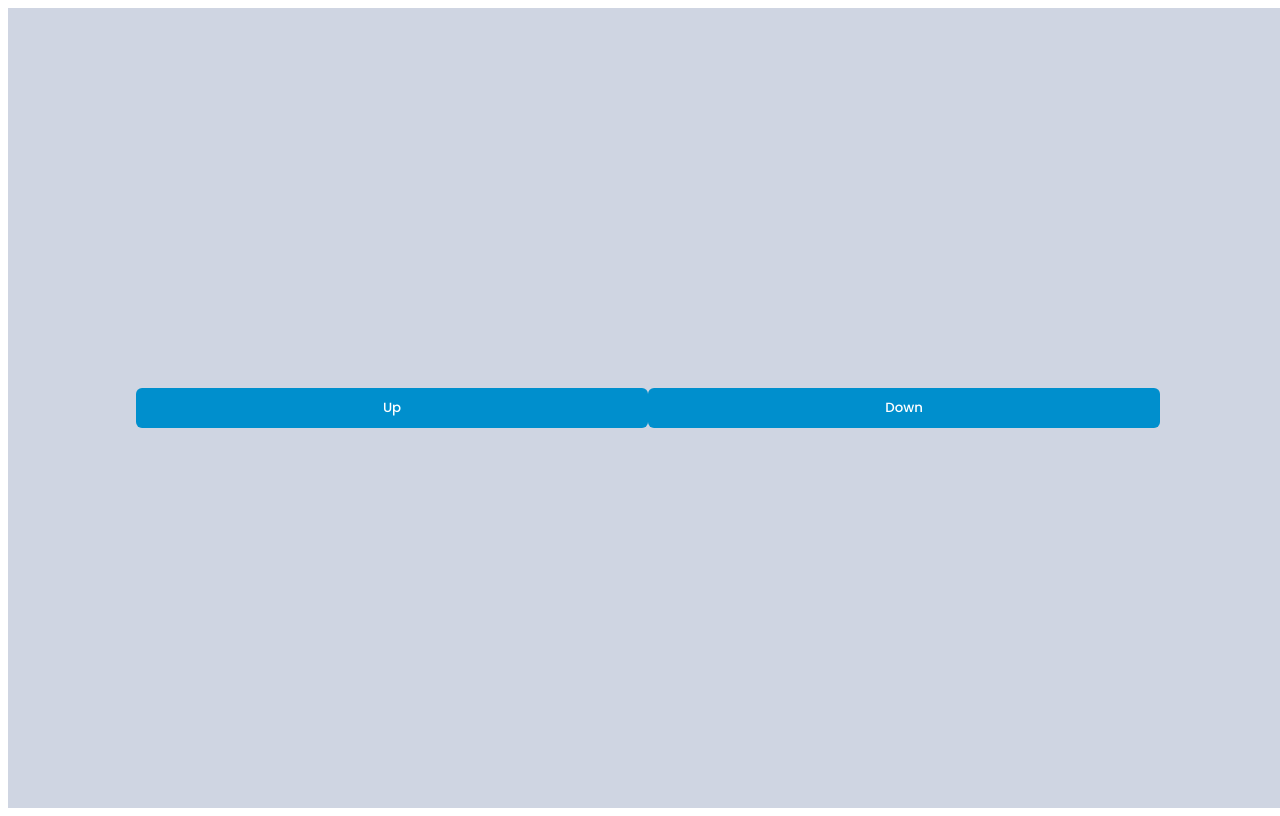
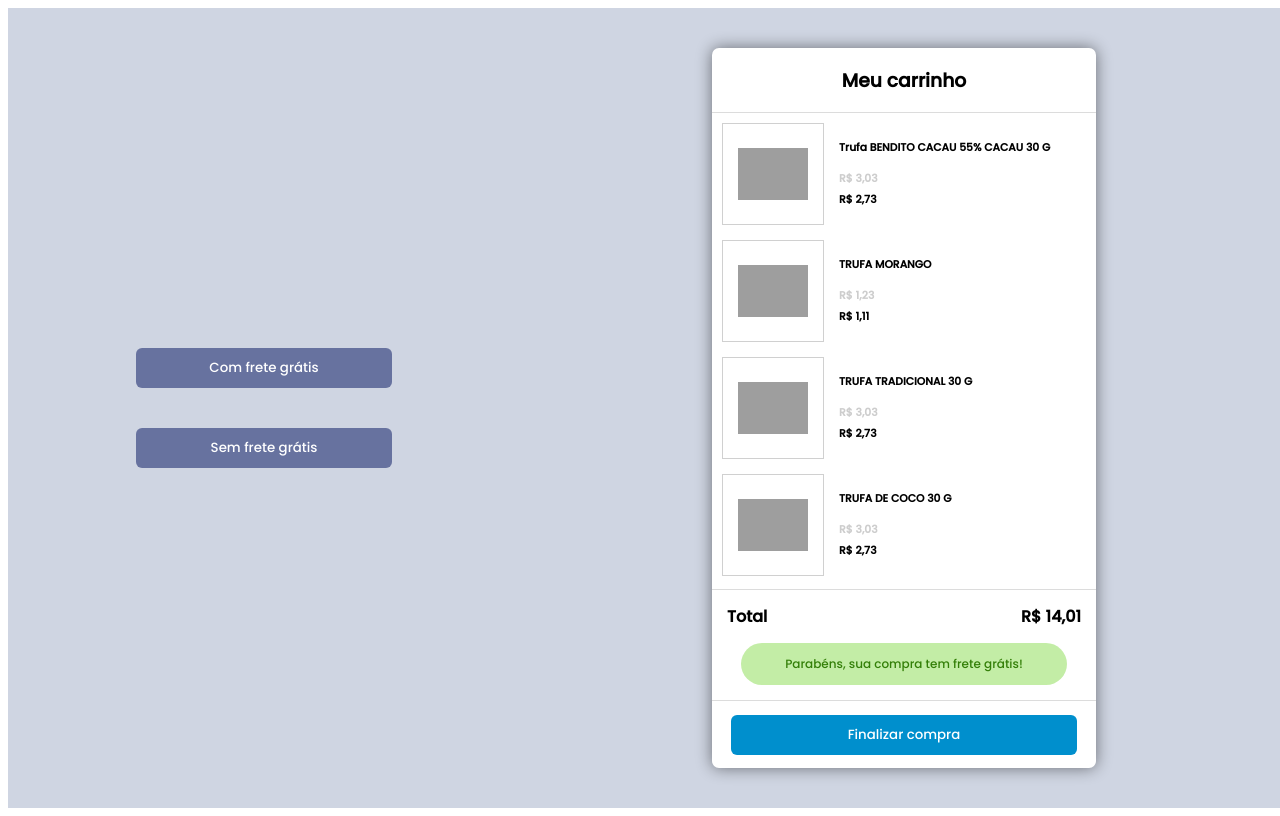
Before and after one commit to CamilaDamasio/shopping_cart, a React (Create React App) app: page / in a window 1280 px wide. Built offline with nearby package versions, Linux system fonts and the light colour scheme; grey boxes are pictures that could not be loaded; the HTML template or start-up script is replaced by a standard one.

Commit message:
update deploy

```diff
--- a/src/components/DataDownList.js
+++ b/src/components/DataDownList.js
@@ -42,7 +42,7 @@ function DataDownList(props) {
         <h4 className="total-txt">{`R$ ${convertNumber(sum, '0,00')}`}</h4>
       </div>
       <div className="cart-btn">
-      <button className="btn">Finalizar compra</button>
+      <button className="btn-list">Finalizar compra</button>
       </div>
     </div>
   );
--- a/src/components/DataUpList.js
+++ b/src/components/DataUpList.js
@@ -44,7 +44,7 @@ function DataUpList(props) {
         <p>Parabéns, sua compra tem frete grátis!</p>
       </div>
       <div className="cart-btn">
-      <button className="btn">Finalizar compra</button>
+      <button className="btn-list">Finalizar compra</button>
       </div>
     </div>
   );
--- a/src/components/InitialPage.js
+++ b/src/components/InitialPage.js
@@ -4,7 +4,7 @@ import DataUpList from "./DataUpList";
 import "../styles/initialPage.css"
 
 function InitialPage(props) {
-  const [upList, setUpList] = useState(false);
+  const [upList, setUpList] = useState(true);
   const [downList, setDownList] = useState(false);
 
   function eventButtonUp(e) {
@@ -24,8 +24,8 @@ function InitialPage(props) {
   return (
     <div className="main">
       <div className="btns">
-        <button type="button" onClick={(e) => eventButtonUp(e, props)}>Up</button>
-        <button type="button" onClick={(e) => eventButtonDown(e, props)}>Down</button>
+        <button type="button" className="btn-initial-page" onClick={(e) => eventButtonUp(e, props)}>Com frete grátis</button>
+        <button type="button" className="btn-initial-page" onClick={(e) => eventButtonDown(e, props)}>Sem frete grátis</button>
       </div>
       {upList ? <DataUpList up={props.up} /> : null }
       {downList ? <DataDownList down={props.down} /> : null }
--- a/src/styles/data.css
+++ b/src/styles/data.css
@@ -121,7 +121,7 @@ ul.products-list-down {
   border-top: 1px solid rgb(220, 220, 220);
 }
 
-button {
+button.btn-list {
   height: 40px;
   width: 90%;
   color: #fff;
--- a/src/styles/initialPage.css
+++ b/src/styles/initialPage.css
@@ -2,11 +2,25 @@
   display: flex;
   align-items: center;
   justify-content: center;
-  flex-direction: column;
+  flex-direction: row;
   width: 100vw;
 }
 
 .btns {
   display: flex;
-  width: 80vw;
+  align-items: center;
+  width: 40vw;
+  height: 20vh;
+  justify-content: space-around;
+  flex-direction: column;
 }
+
+button.btn-initial-page {
+  height: 40px;
+  width: 50%;
+  color: #fff;
+  border: none;
+  border-radius: 6px;
+  background-color: rgba(45, 59, 122, 0.637);
+  font-family: 'Poppins', sans-serif;
+}
```
